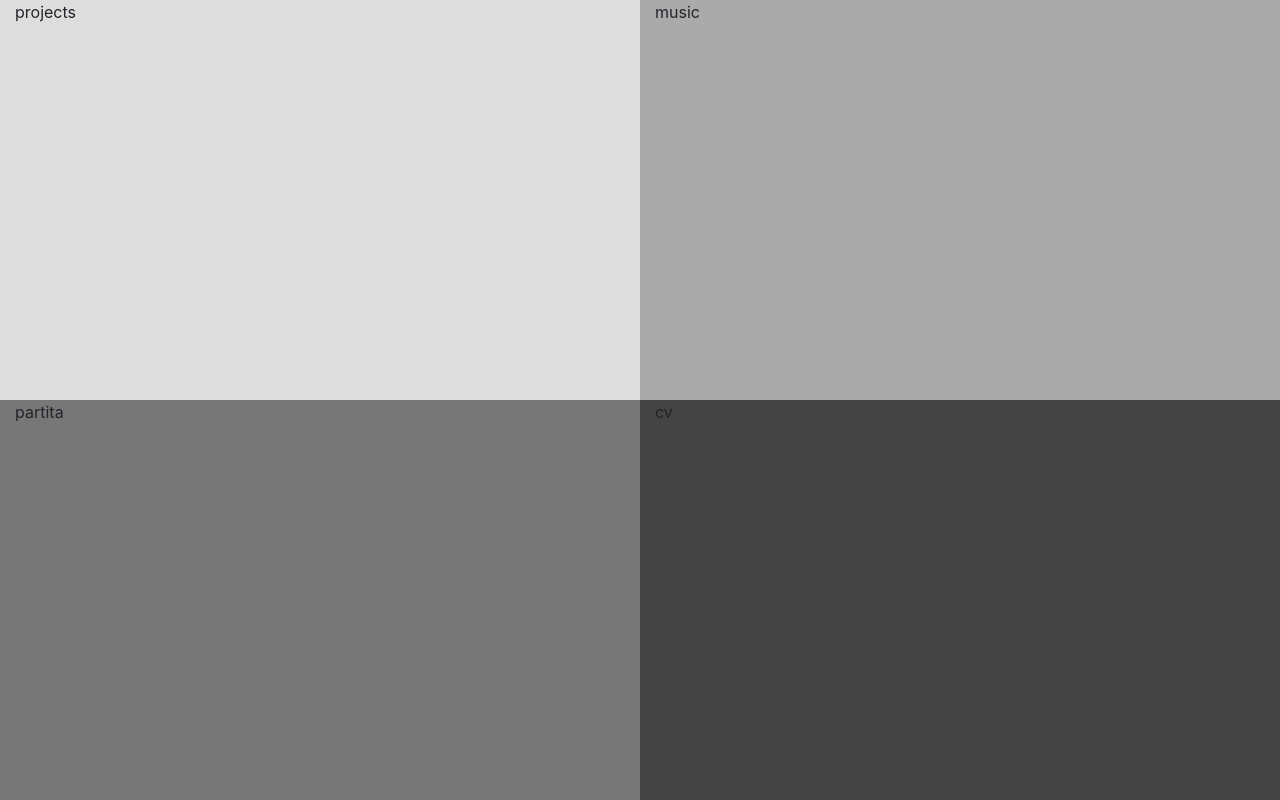
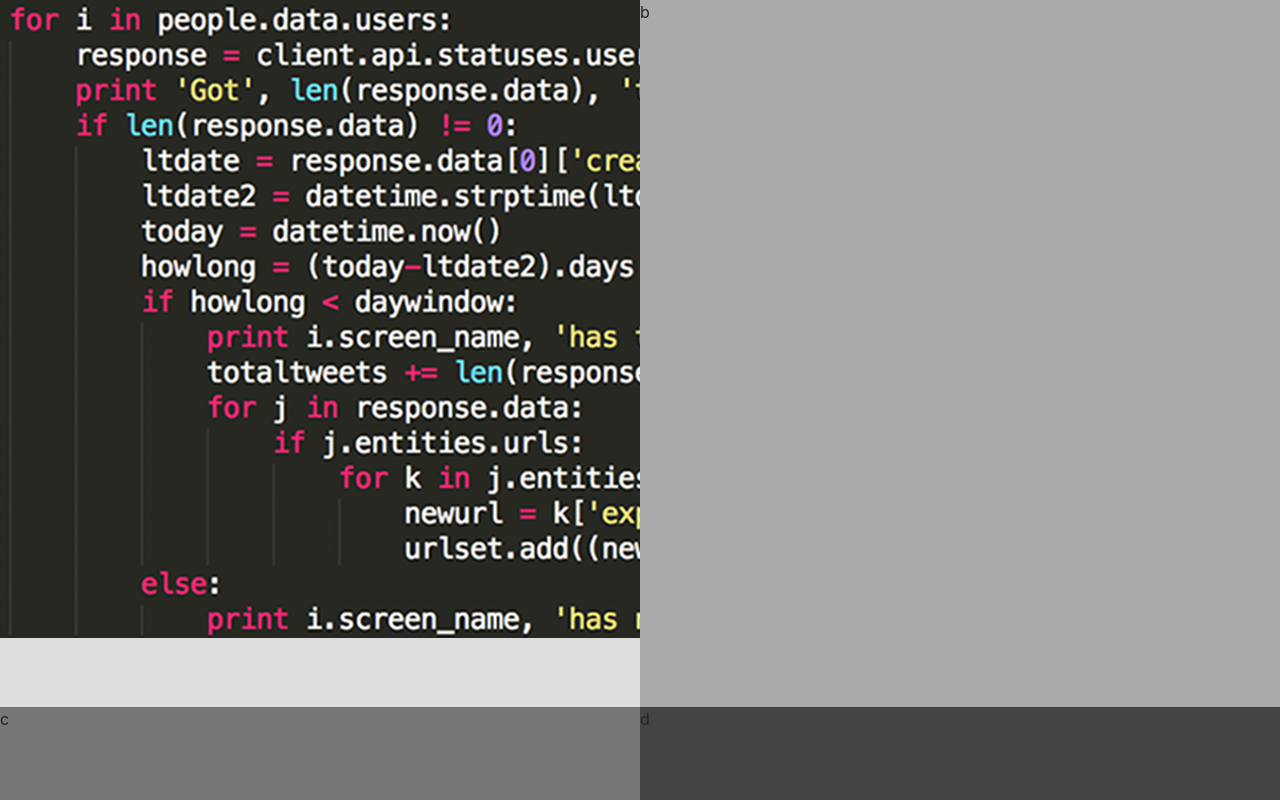
Before and after one commit to LachlanMarnham/PersonalWebsite, a Flask app: template app/templates/homepage.html.mako in a window 1280 px wide. Run offline with Flask 2, Linux system fonts and the light colour scheme; the template is opened without the code that fills it, so the values that code supplies are empty; some libraries are stand-ins or nearby versions.

Commit message:
Built some structure into the homepage

```diff
--- a/app/css/homepage.css
+++ b/app/css/homepage.css
@@ -4,16 +4,20 @@ html, body {
     padding: 0;
     margin: 0;
 }
-
+div {padding: 0;
+    margin: 0;}
 div.row {
     height: 100%;
     max-height: 100%;
     width: 100%;
+    margin: 0;
     padding: 0;
-    margin: 0;
+
 }
 
-#projects { background: #DDD; }
-#music { background: #AAA; }
-#partita { background: #777; }
-#cv { background: #444; }
+
+#projects { background: #DDD; padding: 0; overflow: hidden;}
+#music { background: #AAA; padding: 0;}
+#partita { background: #777; padding: 0;}
+#cv { background: #444; padding: 0;}
+img {object-fit: contain;}
--- a/app/templates/homepage.html.mako
+++ b/app/templates/homepage.html.mako
@@ -14,16 +14,19 @@
         ##change to container-fluid
             <div class="row">
                 <div class="col-sm-6 col-xs-12" id="projects">
-                    projects
+                    <img src="../images/code.png" />
                 </div>
                 <div class="col-sm-6 col-xs-12" id="music">
-                    music
+                    b
+                    ##<img src="../images/code.png" />
                 </div>
                 <div class="col-sm-6 col-xs-12" id="partita">
-                    partita
+                    c
+                    ##<img src="../images/code.png" />
                 </div>
                 <div class="col-sm-6 col-xs-12" id="cv">
-                    cv
+                    d
+                    ##<img src="../images/code.png" />
                 </div>
             </div>
 
```
